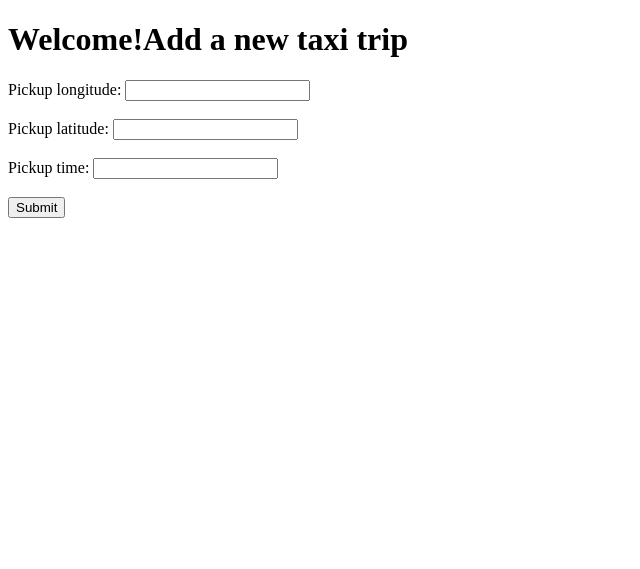
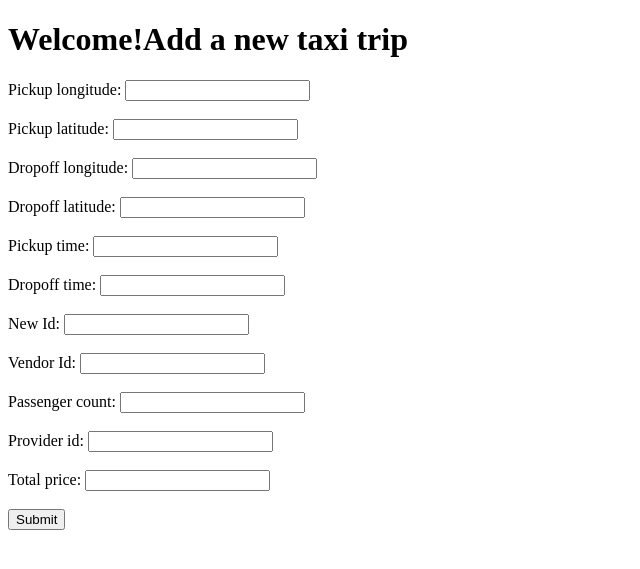
Before and after one commit to noahmtnr/ines-autonomous-dispatching, a Flask app: template rl/Manhattan_Graph_Environment/templates/add_trip.html in a window 1280 px wide. Shown: the top 569 px of the page, without its empty margins (0-640 px from the left). Run offline with Flask 2, Linux system fonts and the light colour scheme; the template is opened without the code that fills it, so the values that code supplies are empty; parts of the project's set-up code (start-up, migrations or seed data) failed here and were passed over.

Commit message:
last fixes

```diff
--- a/preprocessing/data_preprocessing.py
+++ b/preprocessing/data_preprocessing.py
@@ -226,3 +226,6 @@ class DataPreProcessing:
         graph = ox.io.load_graphml("data/graph/simple.graphml")
         pickup_node_id = ox.distance.nearest_nodes(graph, pickup_longitude, pickup_latitude)
         return pickup_node_id
+def main():
+    print(DataPreProcessing.get_coordinates_of_node(42434948))
+main()
--- a/rl/Manhattan_Graph_Environment/templates/add_trip.html
+++ b/rl/Manhattan_Graph_Environment/templates/add_trip.html
@@ -6,13 +6,38 @@
 </head>
 <body>
   <h1>Welcome!Add a new taxi trip</h1>
-  <form action="http://127.0.0.1:5000//addTrip">
+  <form action="http://127.0.0.1:5000//addTrip" method="POST">
     <label for="pickup_long">Pickup longitude:</label>
     <input type="text" id="pickup_long" name="pickup_long" /><br /><br />
     <label for="pickup_lat">Pickup latitude:</label>
     <input type="text" id="pickup_lat" name="pickup_lat" /><br /><br />
-    <label for="start_date">Pickup time:</label>
-    <input type="text" id="start_date" name="start_date" /><br /><br />
+
+    <label for="dropoff_long">Dropoff longitude:</label>
+    <input type="text" id="dropoff_long" name="dropoff_long" /><br /><br />
+    <label for="dropoff_lat">Dropoff latitude:</label>
+    <input type="text" id="dropoff_lat" name="dropoff_lat" /><br /><br />
+
+    <label for="pickup_date">Pickup time:</label>
+    <input type="text" id="pickup_date" name="pickup_date" /><br /><br />
+
+    <label for="dropoff_date"></label>Dropoff time:</label>
+    <input type="text" id="dropoff_date" name="dropoff_date" /><br /><br />
+
+    <label for="id"></label>New Id: </label>
+    <input type="text" id="id" name="id" /><br /><br />
+
+    <label for="vendor_id"></label>Vendor Id: </label>
+    <input type="text" id="vendor_id" name="vendor_id" /><br /><br />
+
+    <label for="passenger_count"></label>Passenger count: </label>
+    <input type="number" id="passenger_count" name="passenger_count" /><br /><br />
+
+    <label for="provider"></label>Provider id: </label>
+    <input type="number" id="provider" name="provider" /><br /><br />
+
+    <label for="total_price"></label>Total price: </label>
+    <input type="text" id="total_price" name="total_price" /><br /><br />
+
     <input type="submit" value="Submit" />
   </form>
 
--- a/rl/Manhattan_Graph_Environment/trips_api.py
+++ b/rl/Manhattan_Graph_Environment/trips_api.py
@@ -1,19 +1,17 @@
 from asyncio.windows_events import NULL
 import sys
 import matplotlib.pyplot as plot
+from numpy import double
 import osmnx as ox
 import os
+from datetime import datetime
 import urllib
 from datetime import datetime, timedelta
 from folium import plugins, folium
 sys.path.insert(0,"")
 from preprocessing.data_preprocessing import DataPreProcessing
-# Using flask to make an api
-# import necessary libraries and functions
 from flask import Flask, jsonify, request, render_template, redirect
 import pandas as pd
-# from database_connection import getAvailableTrips
-# from rl.Manhattan_Graph_Environment.database_connection import getAvailableTrips
 import mysql.connector
 import json
 
@@ -81,7 +79,6 @@ def search():
     start_date = args.get('start_date')
 
 
-
     new_start_node_long = float(start_node_long or 0)
     print(new_start_node_long)
     new_start_node_lat = float(start_node_lat or 0)
@@ -89,22 +86,19 @@ def search():
     new_start_node = DataPreProcessing.getNearestNodeId(new_start_node_long, new_start_node_lat)
     print(new_start_node)
 
-
     new_start_date = urllib.parse.unquote(start_date)
-
 
     start_date_format = datetime.strptime(new_start_date, "%Y-%m-%d %H:%M:%S")
     end_date_format = start_date_format + timedelta(minutes=10)
     print(new_start_node, new_start_date, end_date_format)
     myList = getTrips(new_start_node, new_start_date, end_date_format)
-
     route = []
     times = []
     for trip in myList:
         route, times = getRouteFromTrip(trip)
         answear[trip] = {'route': route, 'timestamps': times}
-    print(myList)
     lines = buildLines(route, times)
+
     return buildFolium(lines)
 
 def buildFolium(lines):
@@ -151,29 +145,6 @@ def buildFolium(lines):
   #m_events
 
 
-@app.route('/addTrip', methods=['POST'])
-def addTrip():
-    content_type = request.headers.get('Content-Type')
-    if (content_type == 'application/json'):
-        jsonObj = request.json
-        pickup_longitude = jsonObj['pickup_longitude']
-        pickup_latitude = jsonObj['pickup_latitude']
-        dropoff_longitude = jsonObj['dropoff_longitude']
-        dropoff_latitude = jsonObj['dropoff_latitude']
-        pickup_datetime = jsonObj['pickup_datetime']
-        dropoff_datetime = jsonObj['dropoff_datetime']
-        trip_duration = (datetime.strptime(dropoff_datetime,"%Y-%m-%d %H:%M:%S") - datetime.strptime(pickup_datetime,"%Y-%m-%d %H:%M:%S")).total_seconds()
-        route, timestamps, route_length, pickup_node, dropoff_node = DataPreProcessing.map_oneRoute_to_oneTrip_with_timestamps(pickup_longitude, pickup_latitude, dropoff_longitude, dropoff_latitude, pickup_datetime, dropoff_datetime, trip_duration)
-
-        insertIntoTrips(jsonObj['id'], jsonObj['vendor_id'], jsonObj['pickup_datetime'], jsonObj['dropoff_datetime'], jsonObj['passenger_count'], jsonObj['pickup_longitude'], jsonObj['pickup_latitude'], jsonObj['dropoff_longitude'], jsonObj['dropoff_latitude'], jsonObj['store_and_fwd_flag'], trip_duration, pickup_node, dropoff_node, route_length, jsonObj['provider'], jsonObj['total_price'])
-        timestamps = timestamps.replace(': \'',' : \'')
-        timestamps = timestamps.strip("{}")
-        insertIntoTripsRoutes(jsonObj['id'], timestamps)
-
-        return "Success"
-    else:
-        return 'Content-Type not supported!'
-
 def buildLines(routes, timestamps):
     element = {}
     list_elements = []
@@ -186,28 +157,30 @@ def buildLines(routes, timestamps):
     #print(list_elements)
     return list_elements
 
+@app.route('/addTrip', methods=['POST'])
+def addTrip():
+    #content_type = request.headers.get('Content-Type')
 
-@app.route('/addOrder', methods=['POST'])
-def addOrder():
-    content_type = request.headers.get('Content-Type')
-    if (content_type == 'application/json'):
-        jsonObj = request.json
-        pickup_longitude = jsonObj['pickup_longitude']
-        pickup_latitude = jsonObj['pickup_latitude']
-        dropoff_longitude = jsonObj['dropoff_longitude']
-        dropoff_latitude = jsonObj['dropoff_latitude']
-        pickup_datetime = jsonObj['pickup_datetime']
-        dropoff_datetime = jsonObj['dropoff_datetime']
-        trip_duration = (datetime.strptime(dropoff_datetime,"%Y-%m-%d %H:%M:%S") - datetime.strptime(pickup_datetime,"%Y-%m-%d %H:%M:%S")).total_seconds()
-        route, timestamps, route_length, pickup_node, dropoff_node = DataPreProcessing.map_oneRoute_to_oneTrip_with_timestamps(pickup_longitude, pickup_latitude, dropoff_longitude, dropoff_latitude, pickup_datetime, dropoff_datetime, trip_duration)
+    data = request.form
+    pickup_longitude = double(data.get('pickup_long') or 0)
+    pickup_latitude = double(data.get('pickup_lat') or 0)
+    dropoff_longitude = double(data.get('dropoff_long') or 0)
+    dropoff_latitude = double(data.get('dropoff_lat') or 0)
+    print(pickup_longitude, pickup_latitude, dropoff_longitude, dropoff_latitude)
+    pickup_datetime = datetime.strptime(data.get('pickup_date') or "", "%Y-%m-%d %H:%M:%S")
+    dropoff_datetime = datetime.strptime(data.get('dropoff_date') or "", "%Y-%m-%d %H:%M:%S")
+    trip_duration = (dropoff_datetime - pickup_datetime).total_seconds()
+    route, timestamps, route_length, pickup_node, dropoff_node = DataPreProcessing.map_oneRoute_to_oneTrip_with_timestamps(pickup_longitude, pickup_latitude, dropoff_longitude, dropoff_latitude, pickup_datetime, dropoff_datetime, trip_duration)
 
-        insertIntoTrips(jsonObj['id'], jsonObj['vendor_id'], jsonObj['pickup_datetime'], jsonObj['dropoff_datetime'], jsonObj['passenger_count'], jsonObj['pickup_longitude'], jsonObj['pickup_latitude'], jsonObj['dropoff_longitude'], jsonObj['dropoff_latitude'], jsonObj['store_and_fwd_flag'], trip_duration, pickup_node, dropoff_node, route_length, jsonObj['provider'], jsonObj['total_price'])
-        timestamps = timestamps.replace(': \'',' : \'')
-        timestamps = timestamps.strip("{}")
-        insertIntoTripsRoutes(jsonObj['id'], timestamps)
-        return "Success"
-    else:
-        return 'Content-Type not supported!'
+    insertIntoTrips(data.get('id'), data.get('vendor_id'), pickup_datetime, dropoff_datetime, data.get('passenger_count'), pickup_longitude, pickup_latitude, dropoff_longitude, dropoff_latitude, "N", trip_duration, pickup_node, dropoff_node, route_length, data.get('provider'), (float(data.get('total_price') or 0)))
+    timestamps = timestamps.replace(': \'',' : \'')
+    timestamps = timestamps.strip("{}")
+    print("Timestamps: ", timestamps)
+    insertIntoTripsRoutes(data.get('id'), timestamps)
+    return "Success"
+
+
+
 
 
 
```
Also changed, not shown: rl/Manhattan_Graph_Environment/templates/m_events.html (+11 -11 lines).
